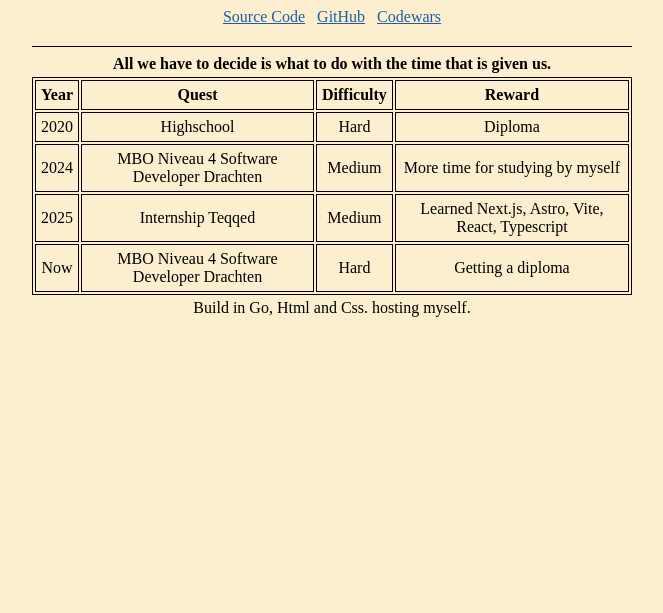
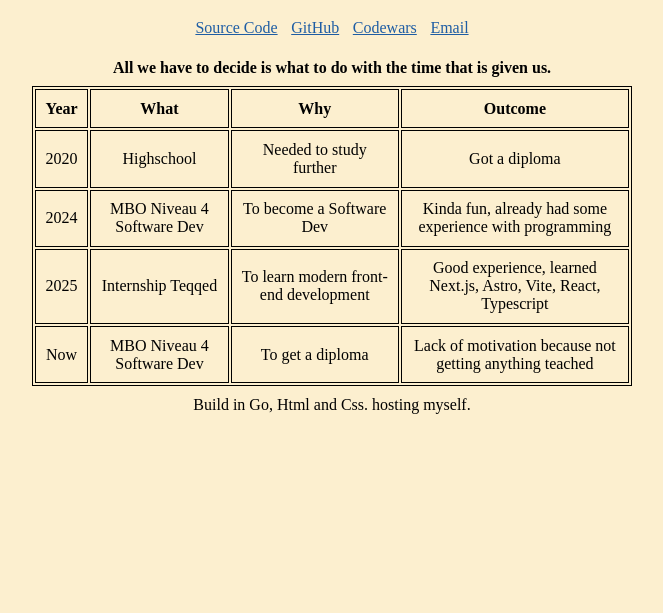
Before and after one commit to ijvadeli/go-portfolio, a plain HTML site: page static/index.html in a window 1280 px wide. Shown: the part 187-800 px from the top of the page, without its empty margins (308-971 px from the left). Drawn offline with Linux system fonts and the light colour scheme.

Commit message:
Updated the page, more spacing between text for readability and updated table

```diff
--- a/static/assets/style/global.css
+++ b/static/assets/style/global.css
@@ -14,17 +14,12 @@ h1, h2, h3, h4, h5, h6 {
 }
 
 p {
-    margin: 0.25em 0;
+    margin: 0.6em 0;
 }
 
 a {
     color: #1E5DA4;
-    padding: 0px 0.25em;
-}
-
-hr {
-    border: 0;
-    border-top: 1px solid black;
+    padding: 0px 0.3em;
 }
 
 /*--- Home Page Styling ---*/
@@ -38,10 +33,11 @@ nav {
 
 table {
     width: 100%;
+    margin: 0.6em 0;
 }
 
 th, td {
-    padding: 5px;
+    padding: 0.6em;
 }
 
 table, th, td {
--- a/static/index.html
+++ b/static/index.html
@@ -13,13 +13,13 @@
         <p>Software Dev - Front-end & Cloud Engineering</p>
 
         <nav>
-            <a href="#" target="_blank">Source Code</a>
+            <a href="https://github.com/ijvadeli/go-portfolio" target="_blank">Source Code</a>
             <a href="https://github.com/ijvadeli" target="_blank">GitHub</a>
             <a href="https://www.codewars.com/users/ijvadeli" target="_blank">Codewars</a>
+            <a href="mailto:idhvandelindt@gmail.com">Email</a>
         </nav>
 
     </header>
-    <hr/>
     <main>
         <p>
             <b>All we have to decide is what to do with the time that is given us.</b>
@@ -27,33 +27,33 @@
         <table>
             <tr>
                 <th>Year</th>
-                <th>Quest</th>
-                <th>Difficulty</th>
-                <th>Reward</th>
+                <th>What</th>
+                <th>Why</th>
+                <th>Outcome</th>
             </tr>
             <tr">
                 <td>2020</td>
                 <td>Highschool</td>
-                <td>Hard</td>
-                <td>Diploma</td>
+                <td>Needed to study further</td>
+                <td>Got a diploma</td>
             </tr>
             <tr">
                 <td>2024</td>
-                <td>MBO Niveau 4 Software Developer Drachten</td>
-                <td>Medium</td>
-                <td>More time for studying by myself</td>
+                <td>MBO Niveau 4 Software Dev</td>
+                <td>To become a Software Dev</td>
+                <td>Kinda fun, already had some experience with programming</td>
             </tr>
             <tr>
                 <td>2025</td>
                 <td>Internship Teqqed</td>
-                <td>Medium</td>
-                <td>Learned Next.js, Astro, Vite, React, Typescript</td>
+                <td>To learn modern front-end development</td>
+                <td>Good experience, learned Next.js, Astro, Vite, React, Typescript</td>
             </tr>
             <tr>
                 <td>Now</td>
-                <td>MBO Niveau 4 Software Developer Drachten</td>
-                <td>Hard</td>
-                <td>Getting a diploma</td>
+                <td>MBO Niveau 4 Software Dev</td>
+                <td>To get a diploma</td>
+                <td>Lack of motivation because not getting anything teached</td>
             </tr>
         </table>
     </main>
```
